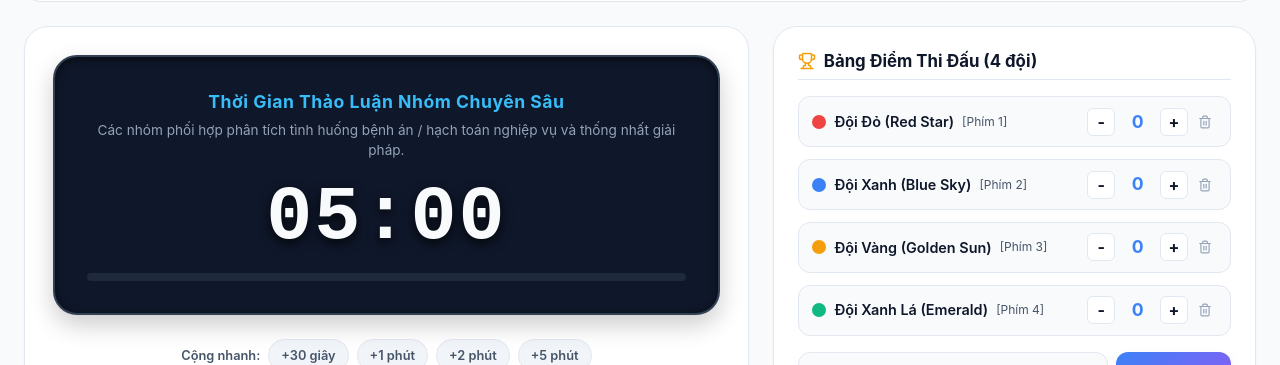
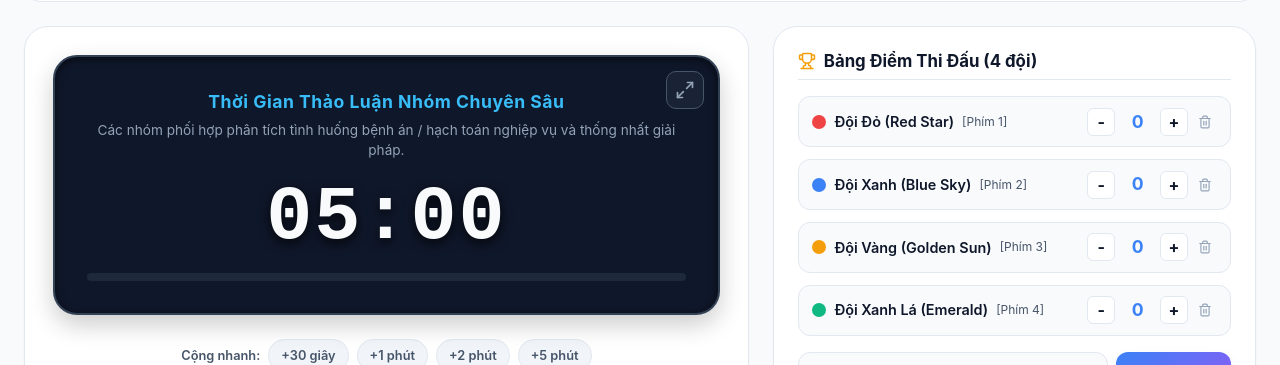
Before and after one commit to rchg2025/pdfstudio, a React (Vite) app: page /dong-ho-hoat-dong in a window 1280 px wide. Shown: the part 405-770 px from the top of the page. Built offline with nearby package versions, Linux system fonts and the light colour scheme; no server answers.

Commit message:
feat(timer): add projector fullscreen mode with giant display and floating controls

```diff
--- a/src/pages/ClassroomActivityTimer.css
+++ b/src/pages/ClassroomActivityTimer.css
@@ -151,7 +151,81 @@
   border: 2px solid #334155;
   position: relative;
   overflow: hidden;
-  transition: border-color 0.3s;
+  transition: all 0.3s ease;
+}
+
+/* Nút mở toàn màn hình */
+.bt-fullscreen-btn {
+  position: absolute;
+  top: 14px;
+  right: 14px;
+  background: rgba(30, 41, 59, 0.7);
+  border: 1px solid #475569;
+  color: #94a3b8;
+  width: 38px;
+  height: 38px;
+  border-radius: 10px;
+  cursor: pointer;
+  display: flex;
+  align-items: center;
+  justify-content: center;
+  transition: all 0.2s;
+  z-index: 20;
+}
+
+.bt-fullscreen-btn:hover {
+  background: var(--primary);
+  border-color: var(--primary);
+  color: #ffffff;
+  transform: scale(1.08);
+}
+
+/* Fullscreen mode on projector / large screen */
+.bt-timer-card:fullscreen,
+.bt-timer-card.is-fullscreen {
+  width: 100vw;
+  height: 100vh;
+  border-radius: 0;
+  border: none;
+  display: flex;
+  flex-direction: column;
+  align-items: center;
+  justify-content: center;
+  padding: 3rem 2rem;
+  box-sizing: border-box;
+}
+
+.bt-timer-card:fullscreen .bt-time-digits,
+.bt-timer-card.is-fullscreen .bt-time-digits {
+  font-size: min(18vw, 15rem);
+  margin: 1.5rem 0;
+}
+
+.bt-timer-card:fullscreen .bt-timer-phase-title,
+.bt-timer-card.is-fullscreen .bt-timer-phase-title {
+  font-size: min(4vw, 2.2rem);
+}
+
+.bt-timer-card:fullscreen .bt-timer-desc,
+.bt-timer-card.is-fullscreen .bt-timer-desc {
+  font-size: min(2.2vw, 1.25rem);
+  max-width: 900px;
+}
+
+.bt-timer-card:fullscreen .bt-progress-track,
+.bt-timer-card.is-fullscreen .bt-progress-track {
+  height: 14px;
+  max-width: 900px;
+  margin: 1.5rem auto;
+}
+
+.bt-fullscreen-ctrls {
+  display: flex;
+  align-items: center;
+  justify-content: center;
+  gap: 1.25rem;
+  margin-top: 2rem;
+  flex-wrap: wrap;
 }
 
 .bt-timer-card.danger {
--- a/src/pages/ClassroomActivityTimer.tsx
+++ b/src/pages/ClassroomActivityTimer.tsx
@@ -15,7 +15,9 @@ import {
   Trash2,
   Check,
   Copy,
-  Flame
+  Flame,
+  Maximize2,
+  Minimize2
 } from 'lucide-react';
 import { useNotification } from '../contexts/NotificationContext';
 import './ClassroomActivityTimer.css';
@@ -109,9 +111,40 @@ export default function ClassroomActivityTimer() {
   // Modal
   const [showExportModal, setShowExportModal] = useState<boolean>(false);
   const [copied, setCopied] = useState<boolean>(false);
+  const [isFullscreen, setIsFullscreen] = useState<boolean>(false);
 
   // Interval timer ref
   const timerRef = useRef<NodeJS.Timeout | null>(null);
+  const timerCardRef = useRef<HTMLDivElement | null>(null);
+
+  // Fullscreen event listener
+  useEffect(() => {
+    const handleFullscreenChange = () => {
+      setIsFullscreen(!!document.fullscreenElement);
+    };
+    document.addEventListener('fullscreenchange', handleFullscreenChange);
+    return () => document.removeEventListener('fullscreenchange', handleFullscreenChange);
+  }, []);
+
+  const toggleFullscreen = async () => {
+    try {
+      if (!document.fullscreenElement) {
+        if (timerCardRef.current?.requestFullscreen) {
+          await timerCardRef.current.requestFullscreen();
+        } else if ((timerCardRef.current as any)?.webkitRequestFullscreen) {
+          await (timerCardRef.current as any).webkitRequestFullscreen();
+        }
+      } else {
+        if (document.exitFullscreen) {
+          await document.exitFullscreen();
+        } else if ((document as any)?.webkitExitFullscreen) {
+          await (document as any).webkitExitFullscreen();
+        }
+      }
+    } catch (err) {
+      showToast('Trình duyệt chặn mở toàn màn hình', 'warning');
+    }
+  };
 
   // Web Audio Context Synthesizer
   const playBeep = (freq: number = 600, duration: number = 0.1, type: OscillatorType = 'triangle') => {
@@ -328,12 +361,17 @@ export default function ClassroomActivityTimer() {
     .desc { font-size: 13.5px; color: #94a3b8; }
     .content { padding: 24px; }
     .timer-box { background: #0b1120; border-radius: 16px; padding: 24px; text-align: center; border: 2px solid #334155; margin-bottom: 20px; position: relative; }
+    .timer-box:fullscreen { width: 100vw; height: 100vh; border-radius: 0; display: flex; flex-direction: column; align-items: center; justify-content: center; padding: 40px; box-sizing: border-box; }
+    .timer-box:fullscreen .digits { font-size: min(20vw, 160px); margin: 20px 0; }
+    .timer-box:fullscreen .track { max-width: 900px; height: 14px; }
     .digits { font-family: monospace; font-size: 64px; font-weight: 900; letter-spacing: 2px; color: #f8fafc; }
     .digits.danger { color: #ef4444; }
     .digits.warning { color: #f59e0b; }
+    .fs-btn { position: absolute; top: 12px; right: 12px; background: #1e293b; border: 1px solid #475569; color: #94a3b8; border-radius: 8px; width: 34px; height: 34px; cursor: pointer; display: flex; align-items: center; justify-content: center; font-size: 16px; }
+    .fs-btn:hover { background: #38bdf8; color: #0f172a; }
     .track { width: 100%; height: 8px; background: #1e293b; border-radius: 99px; margin-top: 16px; overflow: hidden; }
     .fill { height: 100%; background: linear-gradient(90deg, #10b981, #38bdf8); transition: width 0.25s linear; }
-    .timer-ctrls { display: flex; justify-content: center; gap: 12px; margin-top: 20px; }
+    .timer-ctrls { display: flex; justify-content: center; gap: 12px; margin-top: 20px; flex-wrap: wrap; }
     .btn { padding: 10px 20px; border-radius: 8px; font-weight: 700; font-size: 14px; cursor: pointer; border: none; }
     .btn-main { background: #38bdf8; color: #0f172a; }
     .btn-reset { background: transparent; border: 1px solid #475569; color: #cbd5e1; }
@@ -353,6 +391,7 @@ export default function ClassroomActivityTimer() {
     </div>
     <div class="content">
       <div class="timer-box" id="timerBox">
+        <button class="fs-btn" onclick="toggleFs()" title="Toàn màn hình">⛶</button>
         <div class="digits" id="timeDigits">${formatTime(totalSeconds)}</div>
         <div class="track">
           <div class="fill" id="trackFill" style="width: 0%;"></div>
@@ -360,6 +399,7 @@ export default function ClassroomActivityTimer() {
         <div class="timer-ctrls">
           <button class="btn btn-main" id="startBtn" onclick="toggleTimer()">Bắt Đầu / Tạm Dừng (Space)</button>
           <button class="btn btn-reset" onclick="resetTimer()">Đặt Lại</button>
+          <button class="btn btn-reset" onclick="toggleFs()">⛶ Toàn Màn Hình</button>
         </div>
       </div>
 
@@ -466,6 +506,17 @@ export default function ClassroomActivityTimer() {
       winner = null;
       document.getElementById('winnerBox').style.display = 'none';
       playTone(400, 0.08);
+    }
+
+    function toggleFs() {
+      const box = document.getElementById('timerBox');
+      if (!document.fullscreenElement) {
+        if (box.requestFullscreen) box.requestFullscreen();
+        else if (box.webkitRequestFullscreen) box.webkitRequestFullscreen();
+      } else {
+        if (document.exitFullscreen) document.exitFullscreen();
+        else if (document.webkitExitFullscreen) document.webkitExitFullscreen();
+      }
     }
 
     window.addEventListener('keydown', (e) => {
@@ -594,7 +645,20 @@ export default function ClassroomActivityTimer() {
         {/* Left Column: Timer & Buzzer Arena */}
         <div className="bt-arena-panel">
           {/* Timer Card */}
-          <div className={`bt-timer-card ${isDangerTime ? 'danger' : ''}`}>
+          <div
+            ref={timerCardRef}
+            className={`bt-timer-card ${isDangerTime ? 'danger' : ''} ${isFullscreen ? 'is-fullscreen' : ''}`}
+          >
+            {/* Nút Toàn màn hình góc trên bên phải */}
+            <button
+              type="button"
+              className="bt-fullscreen-btn"
+              onClick={toggleFullscreen}
+              title={isFullscreen ? 'Thu nhỏ lại (Esc)' : 'Mở rộng toàn màn hình cho máy chiếu'}
+            >
+              {isFullscreen ? <Minimize2 size={20} /> : <Maximize2 size={20} />}
+            </button>
+
             <div className="bt-timer-phase-title">{phaseTitle}</div>
             <div className="bt-timer-desc">{phaseDesc}</div>
 
@@ -609,6 +673,36 @@ export default function ClassroomActivityTimer() {
                 style={{ width: `${progressPercent}%` }}
               />
             </div>
+
+            {/* Điều khiển khi ở chế độ Fullscreen máy chiếu */}
+            {isFullscreen && (
+              <div className="bt-fullscreen-ctrls animate-fade-in">
+                <button
+                  type="button"
+                  className="btn btn-primary"
+                  onClick={toggleTimer}
+                  style={{ minWidth: '180px', fontSize: '1.1rem', padding: '0.85rem 1.75rem' }}
+                >
+                  {isRunning ? <><Pause size={20} /> Tạm Dừng</> : <><Play size={20} /> Bắt Đầu (Space)</>}
+                </button>
+                <button
+                  type="button"
+                  className="btn btn-outline"
+                  onClick={handleResetTimer}
+                  style={{ color: '#fff', borderColor: '#475569', padding: '0.85rem 1.5rem', fontSize: '1.05rem' }}
+                >
+                  <RotateCcw size={18} /> Đặt Lại
+                </button>
+                <button
+                  type="button"
+                  className="btn btn-outline"
+                  onClick={toggleFullscreen}
+                  style={{ color: '#94a3b8', borderColor: '#334155', padding: '0.85rem 1.25rem' }}
+                >
+                  <Minimize2 size={18} /> Thoát Toàn Màn Hình
+                </button>
+              </div>
+            )}
           </div>
 
           {/* Quick Add Time */}
```
